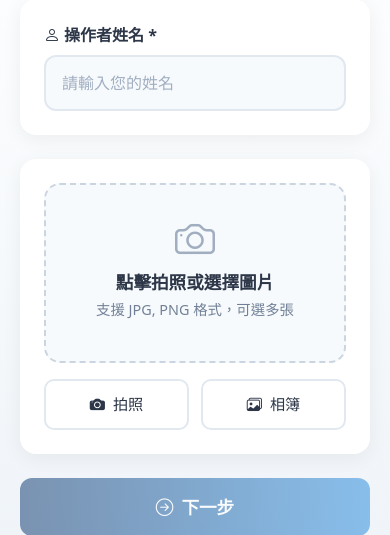
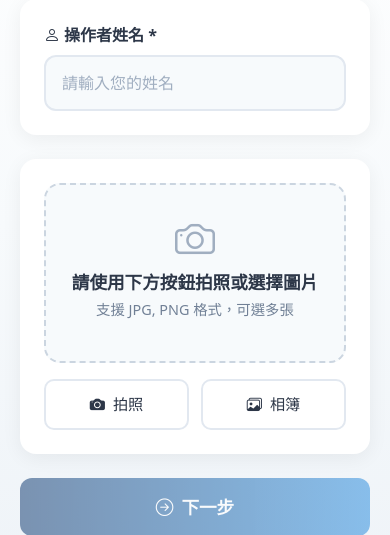
Before and after one commit to fishballbiz/ShoulderInsight, a Django app: template diagnosis/templates/diagnosis/upload.html in a window 390 px wide. Shown: the part 198-733 px from the top of the page. Run offline with Django 5.2, Linux system fonts and the light colour scheme; the template is opened without the code that fills it, so the values that code supplies are empty.

Commit message:
Show mobile-specific dropzone text instructing to use buttons below
Co-Authored-By: Claude Opus 4.6 <noreply@anthropic.com>

```diff
--- a/diagnosis/templates/diagnosis/upload.html
+++ b/diagnosis/templates/diagnosis/upload.html
@@ -266,10 +266,14 @@
         margin-right: 8px;
     }
 
+    .mobile-only { display: none; }
+
     @media (max-width: 768px) {
         .mobile-options {
             display: flex;
         }
+        .desktop-only { display: none; }
+        .mobile-only { display: block; }
         .dropzone {
             min-height: 180px;
             padding: 24px 16px;
@@ -305,7 +309,8 @@
             <div class="dropzone" id="dropzone">
                 <div class="default-content">
                     <i class="bi bi-camera dropzone-icon"></i>
-                    <p class="dropzone-text">點擊拍照或選擇圖片</p>
+                    <p class="dropzone-text desktop-only">點擊拍照或選擇圖片</p>
+                    <p class="dropzone-text mobile-only">請使用下方按鈕拍照或選擇圖片</p>
                     <p class="dropzone-subtext">支援 JPG, PNG 格式，可選多張</p>
                 </div>
                 <input type="file" id="fileInput" name="image" accept="image/*" multiple style="display: none;">
```
